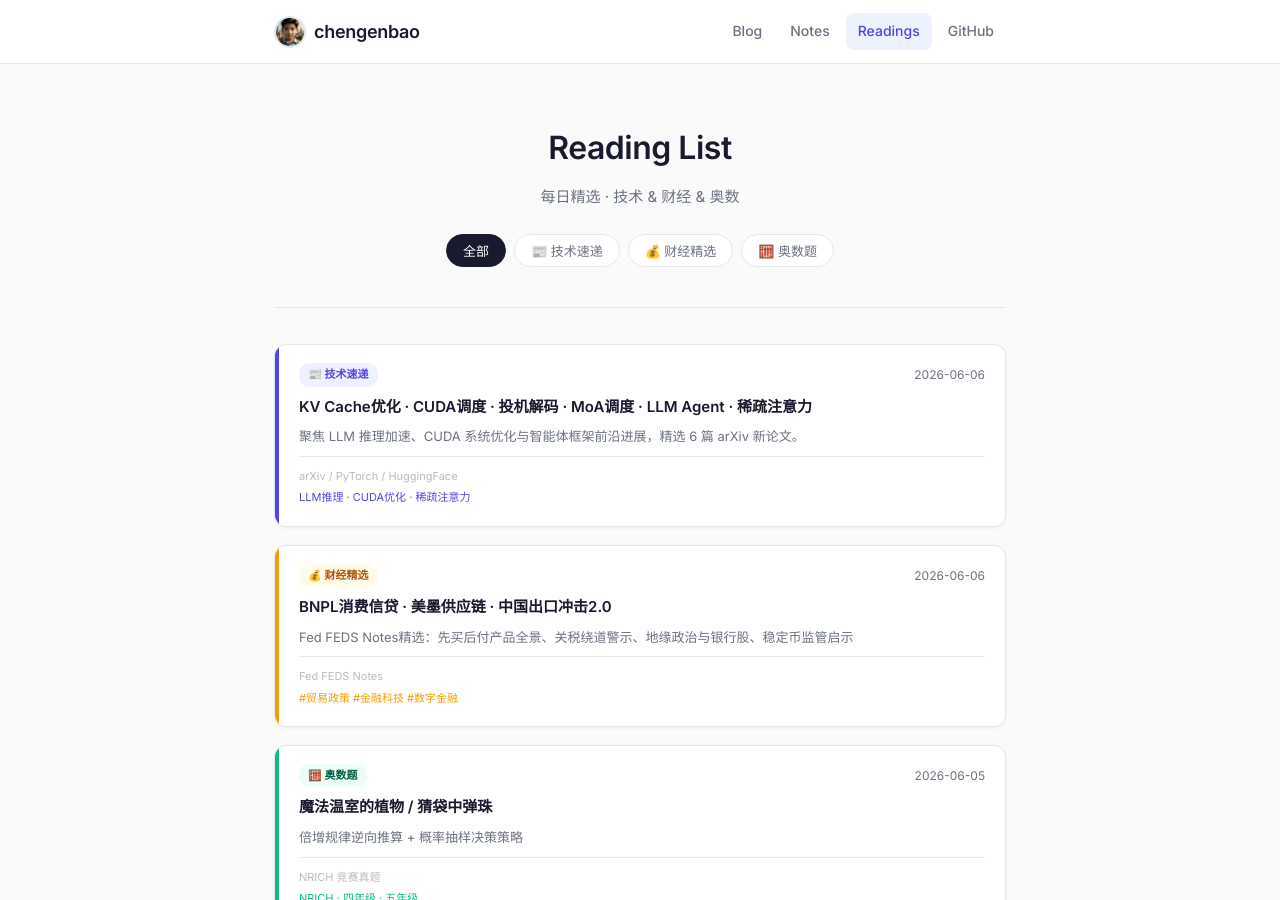
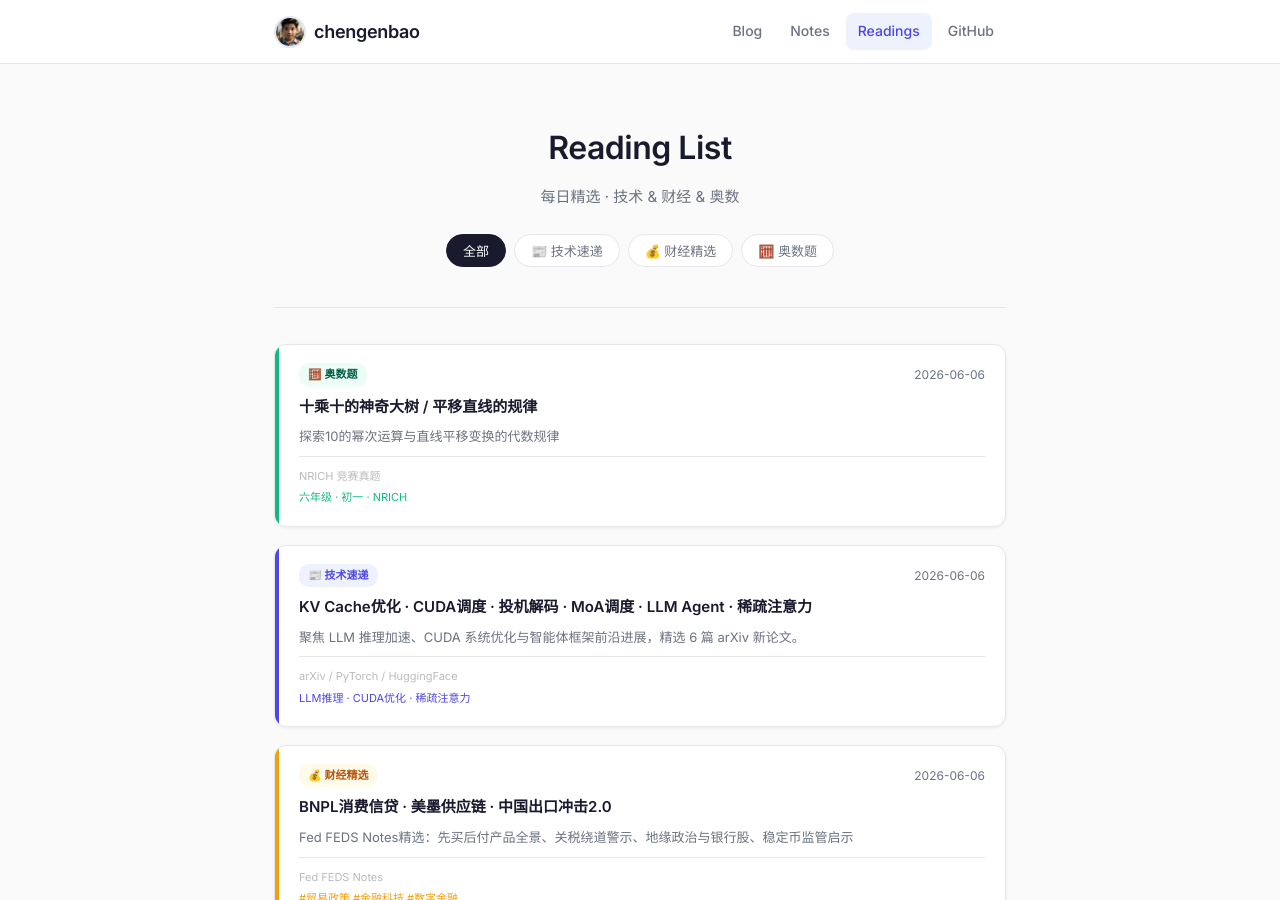
Before and after one commit to chengenbao/chengenbao.github.io, a Jekyll site: the page built from reading-list/index.md, in a window 1280 px wide and 900 px high. Built offline with Jekyll 4.4.1, drawn with Linux system fonts in a browser that asks for light colours.

Commit message:
add math card 2026-06-06

```diff
--- a/reading-list/index.md
+++ b/reading-list/index.md
@@ -18,6 +18,7 @@
   </div>
 
   <div class="rl-grid">
+<a class="rl-card math" href="/reading-list/2026-06-06-math/"><div class="rl-accent"></div><div class="rl-body"><div class="rl-top"><span class="rl-badge math">🧮 奥数题</span><time>2026-06-06</time></div><h2>十乘十的神奇大树 / 平移直线的规律</h2><p>探索10的幂次运算与直线平移变换的代数规律</p><div class="rl-meta"><span class="rl-source">NRICH 竞赛真题</span><span class="rl-tags">六年级 · 初一 · NRICH</span></div></div></a>
 <a class="rl-card tech" href="/reading-list/2026-06-06-tech-daily/">
   <div class="rl-accent"></div>
   <div class="rl-body">
```
